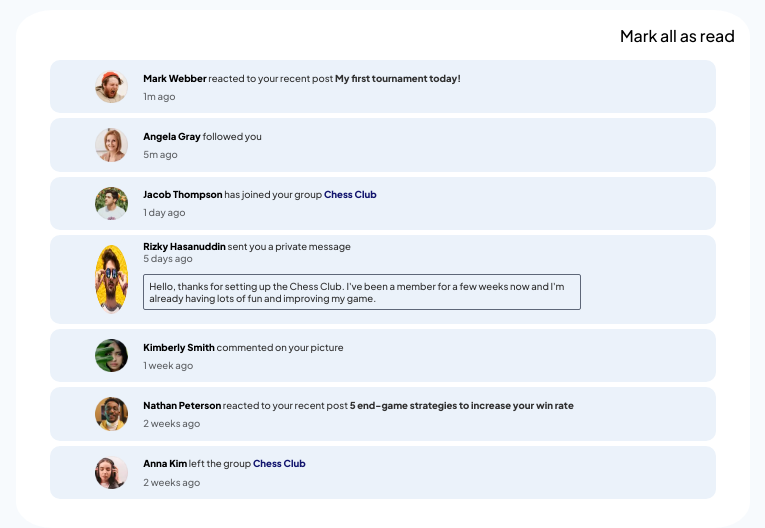
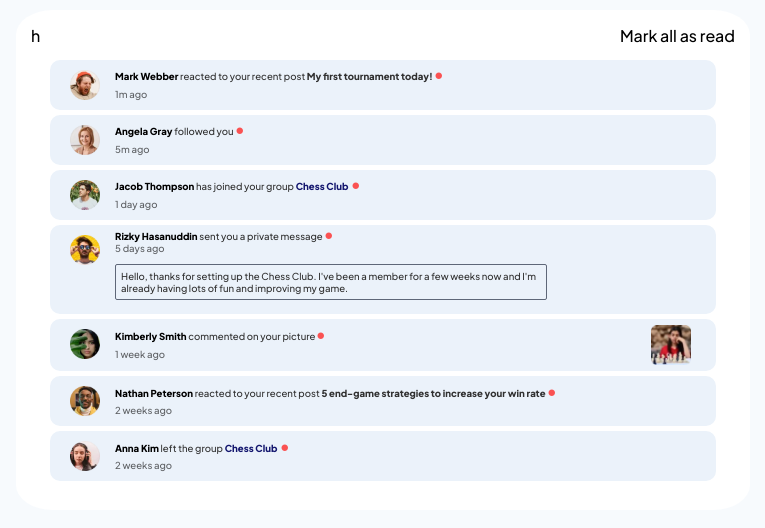
Before and after one commit to kostas23Github/notifications-page-main, a plain HTML site: page index.html in a window 1280 px wide. Shown: the whole page, without its empty margins (257-1022 px from the left). Drawn offline with Linux system fonts and the light colour scheme.

Commit message:
Add read-unread states. Add styling of states. Added Kimberly Smith's commented img. Add/Modify various elements.

```diff
--- a/index.html
+++ b/index.html
@@ -9,67 +9,68 @@
   <link rel="icon" type="image/png" sizes="32x32" href="./images/favicon-32x32.png">
   <link rel="stylesheet" href="./styles.css">
   <title>Frontend Mentor | Notifications page</title>
-
+  <script src="./index.js" defer></script>
 </head>
 
 <body>
   <main>
     <header class="header-container">
-      <div class="header"></div>
-      <div class="toggle-read">Mark all as read</div>
+      <div class="header">h</div>
+      <div class="set-read">Mark all as read</div>
     </header>
     <section class="notifications-container">
-      <div class="notification">
+      <div class="notification unread">
         <img src="./assets/images/avatar-mark-webber.webp" alt="Mark Webber" class="notification-avatar">
-        <div class="notification-content first unread">
+        <div class="notification-content first">
           <p class="text"><span class="name">Mark Webber</span> reacted to your recent post <span class="event">My first
               tournament today!</span></p>
           <p class="time">1m ago</p>
         </div>
       </div>
-      <div class="notification">
+      <div class="notification unread">
         <img src="./assets/images/avatar-angela-gray.webp" alt="Angela Gray" class="notification-avatar">
-        <div class="notification-content second unread">
+        <div class="notification-content second">
           <p class="text"><span class="name">Angela Gray</span> followed you</p>
           <p class="time">5m ago</p>
         </div>
       </div>
-      <div class="notification">
+      <div class="notification unread">
         <img src="./assets/images/avatar-jacob-thompson.webp" alt="Jacob Thompson" class="notification-avatar">
-        <div class="notification-content third unread">
+        <div class="notification-content third">
           <p class="text"><span class="name">Jacob Thompson</span> has joined your group <span class="chess-club">Chess
               Club</span>
           </p>
           <p class="time">1 day ago</p>
         </div>
       </div>
-      <div class="notification">
+      <div class="notification unread">
         <img src="./assets/images/avatar-rizky-hasanuddin.webp" alt="Rizky Hasanuddin" class="notification-avatar">
-        <div class="notification-content fourth unread">
+        <div class="notification-content fourth">
           <p class="text"><span class="name">Rizky Hasanuddin</span> sent you a private message</p>
           <p class="time">5 days ago</p>
           <p class="msg"> Hello, thanks for setting up the Chess Club. I've been a member for a few weeks now and I'm
             already having lots of fun and improving my game.</p>
         </div>
       </div>
-      <div class="notification">
+      <div class="notification unread">
         <img src="./assets/images/avatar-kimberly-smith.webp" alt="Kimberly Smith" class="notification-avatar">
-        <div class="notification-content fifth unread">
-          <p class="text"><span class="name">Kimberly Smith</span> commented on your picture</p>
+        <div class="notification-content fifth">
+            <p class="text"><span class="name">Kimberly Smith</span> commented on your picture</p>
           <p class="time">1 week ago</p>
         </div>
+        <img src="./assets/images/image-chess.webp" alt="image-chess" class="notification-response">
       </div>
-      <div class="notification">
+      <div class="notification unread">
         <img src="./assets/images/avatar-nathan-peterson.webp" alt="Nathan Peterson" class="notification-avatar">
-        <div class="notification-content sixth unread">
+        <div class="notification-content sixth">
           <p class="text"><span class="name">Nathan Peterson</span> reacted to your recent post <span class="event">5
               end-game strategies to increase your win rate</span></p>
           <p class="time">2 weeks ago</p>
         </div>
       </div>
-      <div class="notification">
+      <div class="notification unread">
         <img src="./assets/images/avatar-anna-kim.webp" alt="Anna Kim" class="notification-avatar">
-        <div class="notification-content seventh unread">
+        <div class="notification-content seventh">
           <p class="text"><span class="name">Anna Kim</span> left the group <span class="chess-club">Chess Club</span>
           </p>
           <p class="time">2 weeks ago</p>
--- a/index.js
+++ b/index.js
@@ -0,0 +1,49 @@
+const notificationsContainer = document.querySelector(".notifications-container");
+
+// Reads notifications
+let notifications = Array.from(notificationsContainer.children);
+console.log(notifications)
+notifications.forEach(notification=> notification.addEventListener('click', () => {
+    notification.classList = "notification read";
+    //console.log(notification)
+    notification.removeEventListener('click', () => {
+        notification.classList = "notification read";
+    })
+}));
+
+// Handles header (all notifications)
+/*
+// Function that finds the number of unread notifications
+const unreadNotifications = () => {
+    let noOfUnread = 0;
+    let notifications = Array.from(notificationsContainer.children);
+    notifications.forEach(notification=> {
+        let status = notification.className.split(' ').find(name=> name === "unread")
+        if (status) {
+            noOfUnread++;
+        }
+    })
+
+    if (noOfUnread === 1) {
+        return `Notification 1`;
+    } else if (noOfUnread === 0) {
+        return 'y'
+    } else {
+        return `Notifications ${noOfUnread}`;
+    }
+}
+
+document.querySelector(".header").innerHTML = unreadNotifications();
+
+// BREAKDOWN OF unreadNotifications
+
+// notificationsContainer.children returns an array-like obj which cannot be iterated by forEach
+// so it is converted to an array with Array.from
+// status is either true(unread) or false(read) is the status of the notification.
+
+const readAllNotifications = () => {
+
+}
+
+//document.querySelector('.set-read').addEventListener('click', );
+*/
--- a/styles.css
+++ b/styles.css
@@ -37,16 +37,23 @@ section {
 
 .notification {
     display: flex;
-    justify-content: center;
     box-sizing: content-box;
-    background-color: hsl(210, 60%, 95%);
     border-radius: 10px;
     margin: 5px;
-    overflow: hidden;
+    padding-left: 10px;
+}
+
+.unread {
+    background-color: hsl(210, 60%, 95%);
+}
+
+.read {
+    background-color: hsl(0, 0%, 100%);
 }
 
 img.notification-avatar {
-    width: 5%;
+    width: 30px;
+    height: 30px;
     margin: 10px;
 }
 
@@ -56,6 +63,11 @@ img.notification-avatar {
     display: flex;
     flex-direction: column;
     justify-content: space-evenly;
+}
+
+img.notification-response {
+    width: 40px;
+    margin: 6px;
 }
 
 /* NOTIFICATION STYLE */
@@ -80,6 +92,10 @@ p.text {
     font-size: 0.6rem;
     margin: 0%;
 }
+.unread p.text::after {
+    content: url(./assets/images/icons8-filled-circle-8.png);
+    margin-left: 2px;
+}
 
 p.time {
     opacity: 0.6;
@@ -95,3 +111,17 @@ p.msg {
     width: 80%;
     padding: 5px;
 }
+
+/* STATES */
+
+p.msg:hover {
+    background-color: hsl(211, 68%, 94%);
+}
+
+p.text > span.name:hover,
+p.text > span.event:hover,
+p.text > span.chess-club:hover,
+.set-read:hover {
+    color:hsl(238, 72%, 25%);
+    cursor: pointer;
+}
```
Also changed, not shown: assets/images/icons8-filled-circle-8.png (added).
